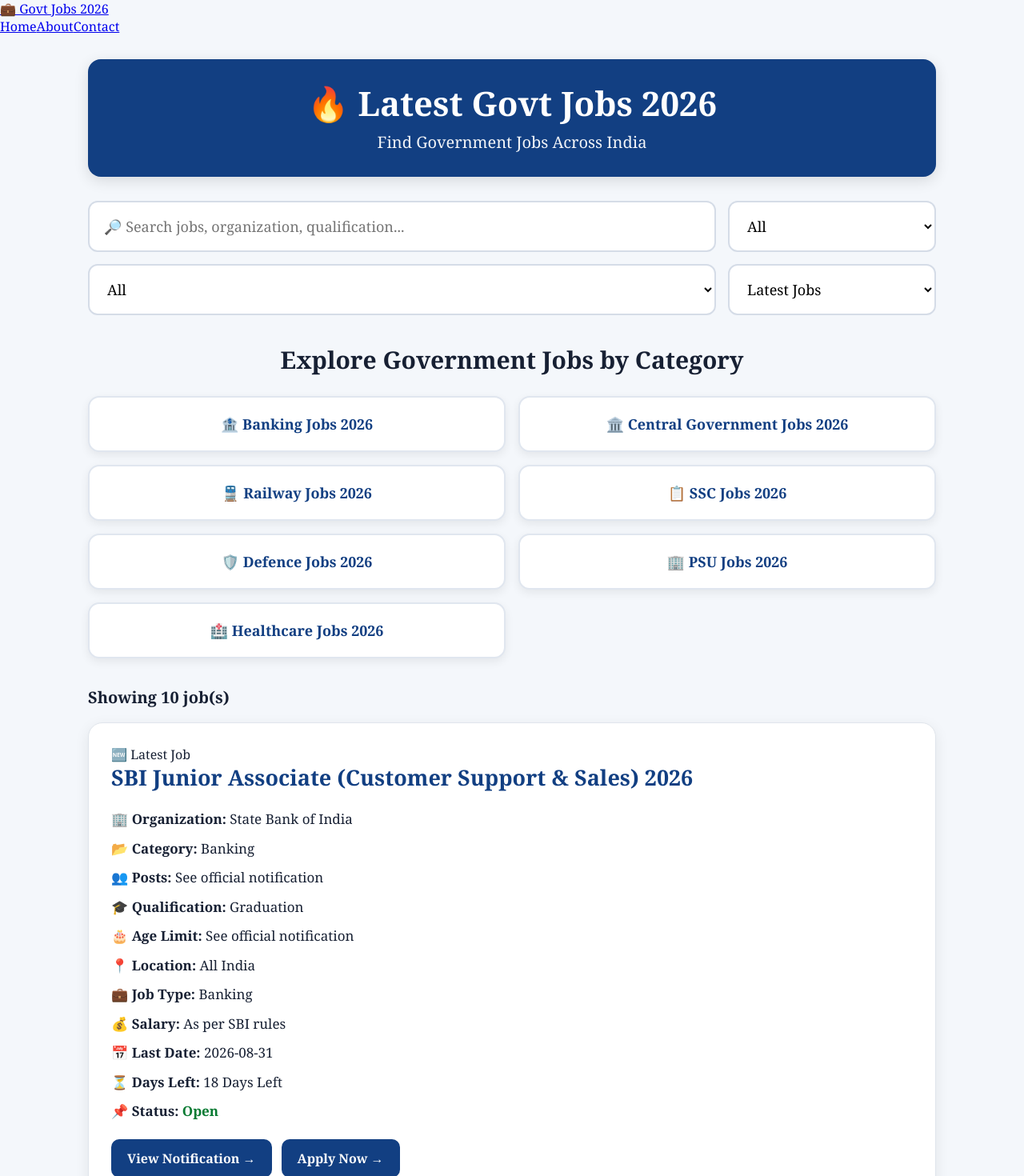
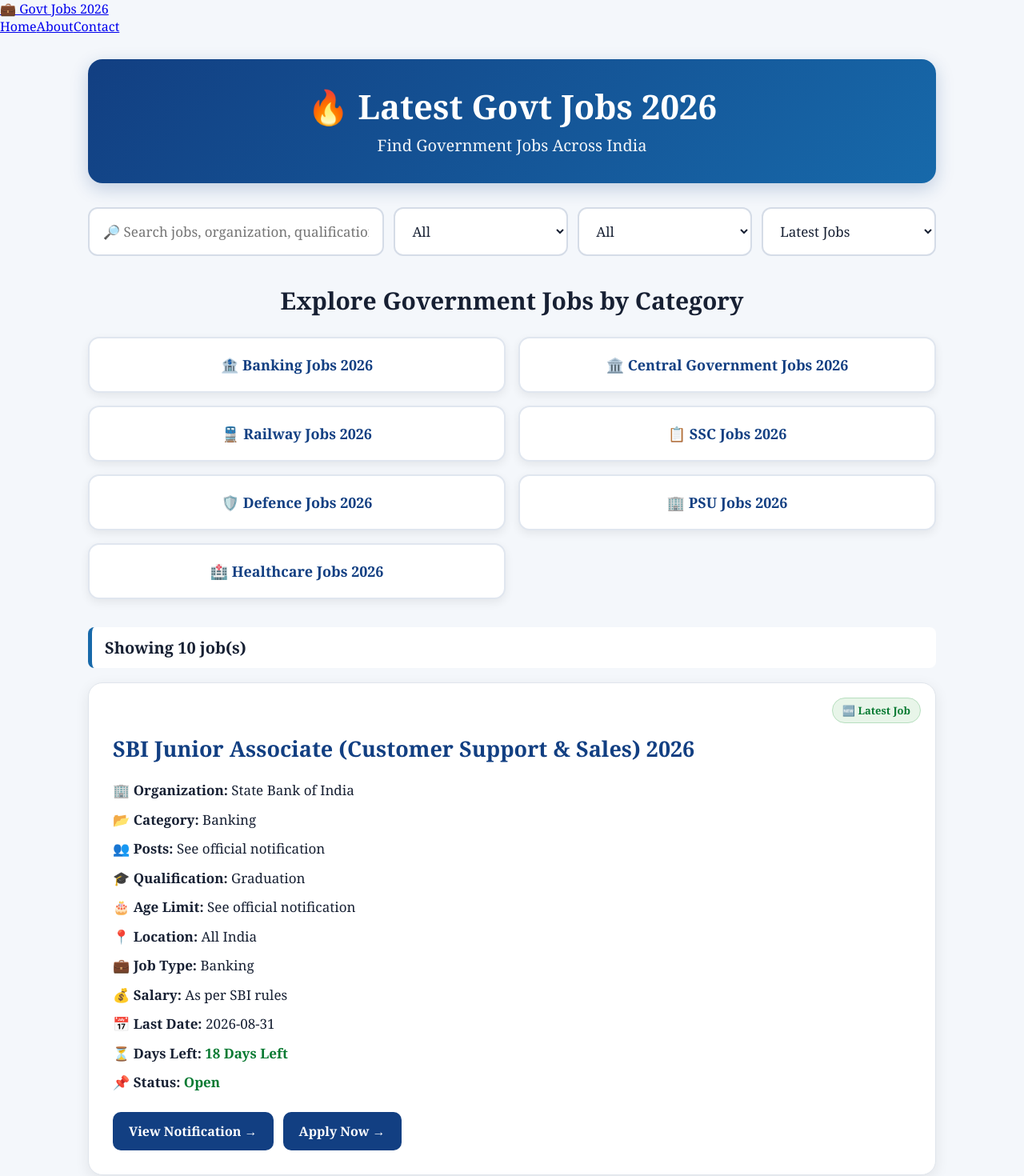
Before and after one commit to chglory8888-dev/govt-jobs-2026, a Next.js app: page / in a window 1280 px wide. Shown: the top 1470 px of the page at 80% size. Built offline with nearby package versions, Linux system fonts and the light colour scheme.

Commit message:
Update globals.css

```diff
--- a/styles/globals.css
+++ b/styles/globals.css
@@ -35,12 +35,12 @@
 
 .header {
   text-align: center;
-  background: #123f82;
+  background: linear-gradient(135deg, #123f82, #1769aa);
   color: white;
-  padding: 30px 20px;
-  border-radius: 16px;
+  padding: 34px 20px;
+  border-radius: 18px;
   margin-bottom: 30px;
-  box-shadow: 0 5px 18px rgba(0, 0, 0, 0.12);
+  box-shadow: 0 7px 22px rgba(18, 63, 130, 0.22);
 }
 
 .header h1 {
@@ -61,26 +61,29 @@
 
 .filters {
   display: grid;
-  grid-template-columns: 1fr 260px;
-  gap: 15px;
+  grid-template-columns: 1.7fr 1fr 1fr 1fr;
+  gap: 12px;
   margin-bottom: 30px;
 }
 
 .filters input,
 .filters select {
   width: 100%;
-  padding: 17px 18px;
+  padding: 16px 17px;
   border: 2px solid #d5dce7;
   border-radius: 12px;
   background: white;
+  color: #172033;
   font-family: inherit;
-  font-size: 18px;
+  font-size: 17px;
   outline: none;
+  transition: border-color 0.2s ease, box-shadow 0.2s ease;
 }
 
 .filters input:focus,
 .filters select:focus {
-  border-color: #123f82;
+  border-color: #1769aa;
+  box-shadow: 0 0 0 3px rgba(23, 105, 170, 0.1);
 }
 
 /* =========================================
@@ -129,7 +132,7 @@
 
 .category-grid a:hover {
   transform: translateY(-4px);
-  border-color: #123f82;
+  border-color: #1769aa;
   box-shadow: 0 8px 20px rgba(0, 0, 0, 0.12);
 }
 
@@ -141,6 +144,10 @@
   font-size: 20px;
   font-weight: bold;
   margin: 25px 0 18px;
+  padding: 12px 16px;
+  background: white;
+  border-left: 5px solid #1769aa;
+  border-radius: 8px;
 }
 
 /* =========================================
@@ -148,16 +155,25 @@
    ========================================= */
 
 .job-card {
+  position: relative;
   background: white;
   border: 1px solid #e0e5ec;
   border-radius: 18px;
-  padding: 28px;
+  padding: 30px;
   margin-bottom: 22px;
   box-shadow: 0 5px 18px rgba(0, 0, 0, 0.08);
+  transition:
+    transform 0.2s ease,
+    box-shadow 0.2s ease;
+}
+
+.job-card:hover {
+  transform: translateY(-3px);
+  box-shadow: 0 10px 25px rgba(0, 0, 0, 0.12);
 }
 
 .job-card h2 {
-  margin: 0 0 22px;
+  margin: 34px 0 22px;
   color: #123f82;
   font-size: 27px;
   line-height: 1.3;
@@ -171,6 +187,56 @@
 
 .job-card b {
   color: #172033;
+}
+
+/* =========================================
+   LATEST JOB BADGE
+   ========================================= */
+
+.new-badge {
+  position: absolute;
+  top: 18px;
+  right: 18px;
+  display: inline-block;
+  padding: 6px 12px;
+  background: #e8f5e9;
+  color: #087a32;
+  border: 1px solid #b7dfbf;
+  border-radius: 20px;
+  font-size: 13px;
+  font-weight: bold;
+}
+
+/* =========================================
+   CLOSING SOON BADGE
+   ========================================= */
+
+.closing-badge {
+  position: absolute;
+  top: 18px;
+  right: 18px;
+  display: inline-block;
+  padding: 6px 12px;
+  background: #fff3e0;
+  color: #b26a00;
+  border: 1px solid #ffd08a;
+  border-radius: 20px;
+  font-size: 13px;
+  font-weight: bold;
+}
+
+/* =========================================
+   DAYS LEFT
+   ========================================= */
+
+.days-left {
+  color: #087a32;
+  font-weight: bold;
+}
+
+.closing {
+  color: #d35400;
+  font-weight: bold;
 }
 
 /* =========================================
@@ -200,7 +266,7 @@
   display: flex;
   flex-wrap: wrap;
   gap: 12px;
-  margin-top: 22px;
+  margin-top: 24px;
 }
 
 .apply-button {
@@ -214,12 +280,14 @@
   font-weight: bold;
   transition:
     background 0.2s ease,
-    transform 0.2s ease;
+    transform 0.2s ease,
+    box-shadow 0.2s ease;
 }
 
 .apply-button:hover {
   background: #0b2e63;
   transform: translateY(-2px);
+  box-shadow: 0 5px 12px rgba(18, 63, 130, 0.2);
 }
 
 /* =========================================
@@ -229,13 +297,14 @@
 .no-jobs {
   background: white;
   border-radius: 16px;
-  padding: 40px 20px;
+  padding: 45px 20px;
   text-align: center;
   box-shadow: 0 4px 15px rgba(0, 0, 0, 0.08);
 }
 
 .no-jobs h2 {
   margin-top: 0;
+  color: #123f82;
 }
 
 /* =========================================
@@ -269,6 +338,22 @@
 }
 
 /* =========================================
+   TABLET
+   ========================================= */
+
+@media (max-width: 900px) {
+
+  .filters {
+    grid-template-columns: 1fr 1fr;
+  }
+
+  .filters input {
+    grid-column: span 2;
+  }
+
+}
+
+/* =========================================
    MOBILE RESPONSIVE
    ========================================= */
 
@@ -296,6 +381,10 @@
     gap: 12px;
   }
 
+  .filters input {
+    grid-column: auto;
+  }
+
   .filters input,
   .filters select {
     font-size: 17px;
@@ -311,8 +400,6 @@
     line-height: 1.3;
     margin-bottom: 20px;
   }
-
-  /* One card per row on mobile */
 
   .category-grid {
     grid-template-columns: 1fr;
@@ -336,10 +423,19 @@
 
   .job-card h2 {
     font-size: 23px;
+    margin-top: 38px;
   }
 
   .job-card p {
     font-size: 16px;
+  }
+
+  .new-badge,
+  .closing-badge {
+    top: 14px;
+    right: 14px;
+    font-size: 12px;
+    padding: 5px 9px;
   }
 
   .job-buttons {
@@ -383,4 +479,8 @@
   .job-card h2 {
     font-size: 21px;
   }
+
+  .job-card p {
+    font-size: 15px;
+  }
 }
```
